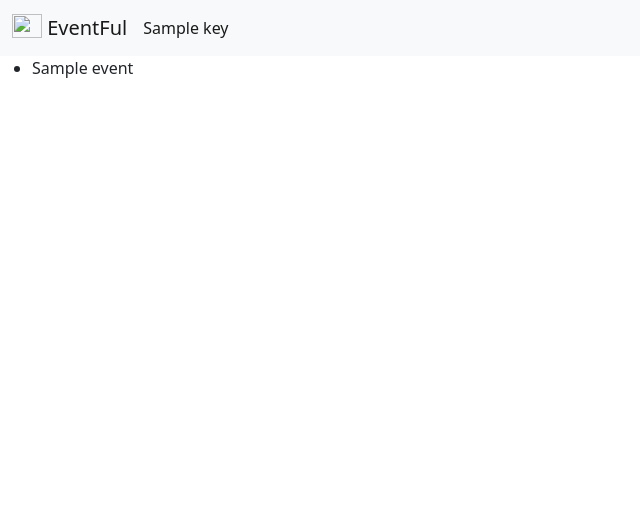
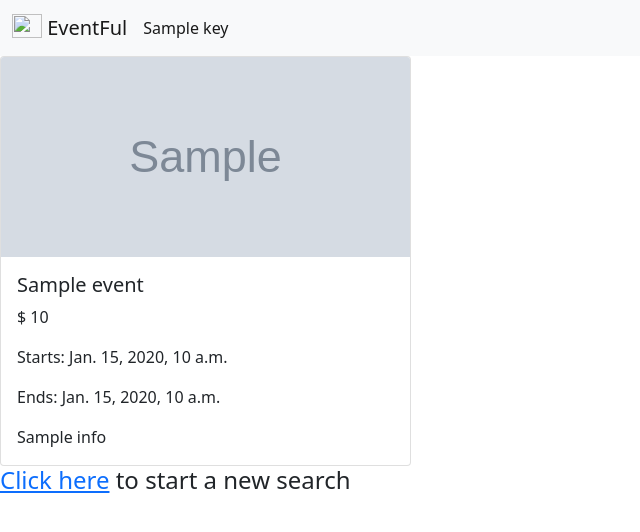
Before and after one commit to Xibrin/eventful-group-8, a Django app: template eventPlanner/scheduler/templates/scheduler/events.html in a window 1280 px wide. Shown: the top 532 px of the page, without its empty margins (0-640 px from the left). Run offline with Django 3.2, Linux system fonts and the light colour scheme; the template is opened without the code that fills it: most values are stand-ins (such as "Sample title", 1, 10 or a date in 2020); grey boxes marked "Sample" are stand-in pictures.

Commit message:
Made the events page look nicer

```diff
--- a/eventPlanner/scheduler/templates/scheduler/events.html
+++ b/eventPlanner/scheduler/templates/scheduler/events.html
@@ -4,11 +4,23 @@
 {% block title %}EventFul{% endblock %}
 
 {% block body %}
-    <ul>
+    <div class="row row-cols-1 row-cols-md-3 g-4">
     {% for event in events %}
-        <li>{{ event.name }}</li>
+        <div class="col">
+            <div class="card h-100">
+                <img src="{{ event.picture }}" class="card-img-top" alt="No Image Available" height="200px">
+                <div class="card-body">
+                    <h5 class="card-title">{{ event.name }}</h5>
+                    <p class="card-text">$ {{ event.price }}</p>
+                    <p>Starts: {{ event.start_time }}</p>
+                    <p>Ends: {{ event.end_time }}</p>
+                    <p class="card-text">{{ event.info }}</p>
+                </div>
+            </div>
+        </div>
     {% empty %}
-        <li>No events found</li>
+        <h3>No events found</h3>>
     {% endfor %}
-    </ul>
+    </div>
+    <h4><a href="{% url 'user' %}">Click here</a> to start a new search</h4>
 {% endblock %}
--- a/eventPlanner/scheduler/templates/scheduler/user.html
+++ b/eventPlanner/scheduler/templates/scheduler/user.html
@@ -24,7 +24,6 @@
         <br>
         <br>
         <input type="submit" value="Find me Events!!">
-
     </form>
 
 {% endblock %}
--- a/eventPlanner/scheduler/urls.py
+++ b/eventPlanner/scheduler/urls.py
@@ -11,5 +11,5 @@ urlpatterns = [
     path('register', views.register_view, name="register"),
 
     # Events API URL
-    path('event', views.events_view, name="events"),
+    path('events', views.events_view, name="events"),
 ]
```
Also changed, not shown: eventPlanner/db.sqlite3. Lines whose indentation alone changed are shown as unchanged.
